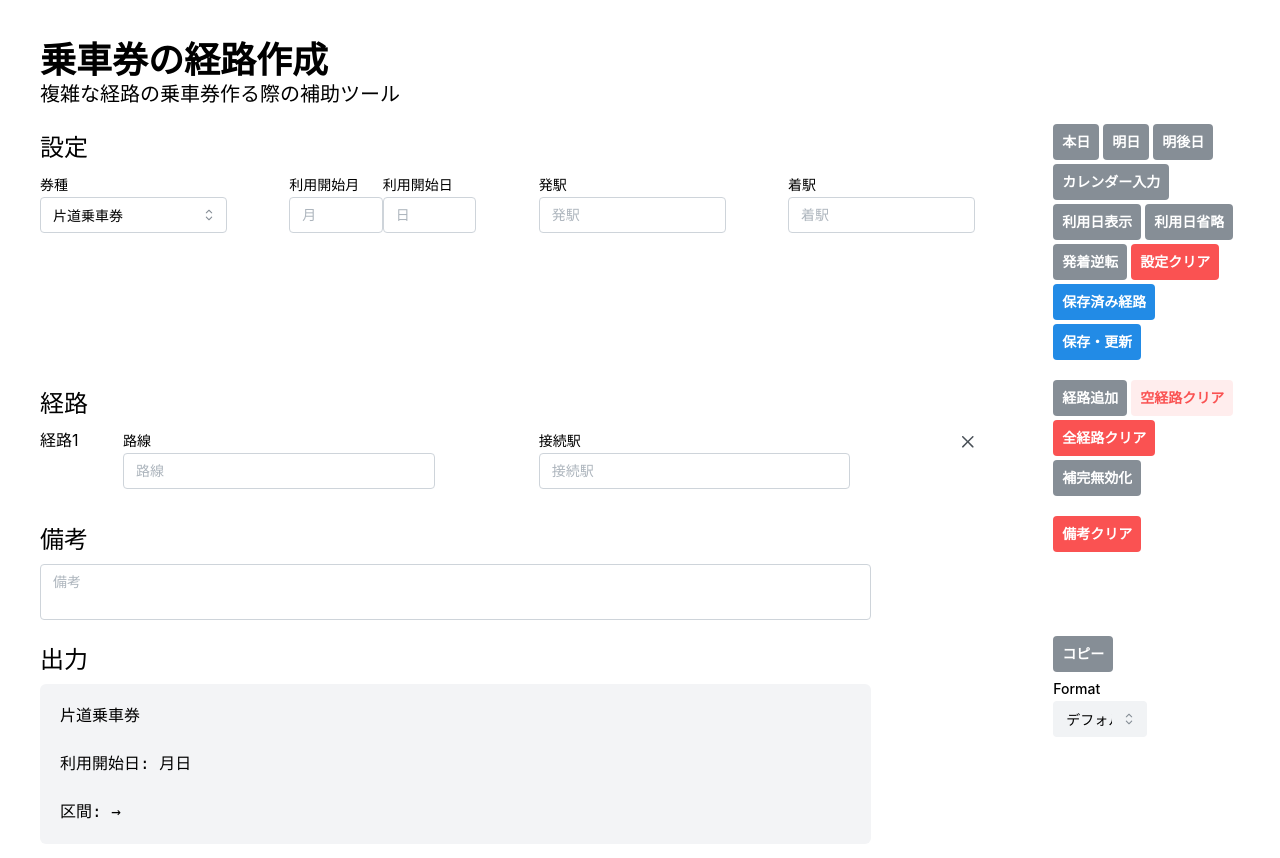
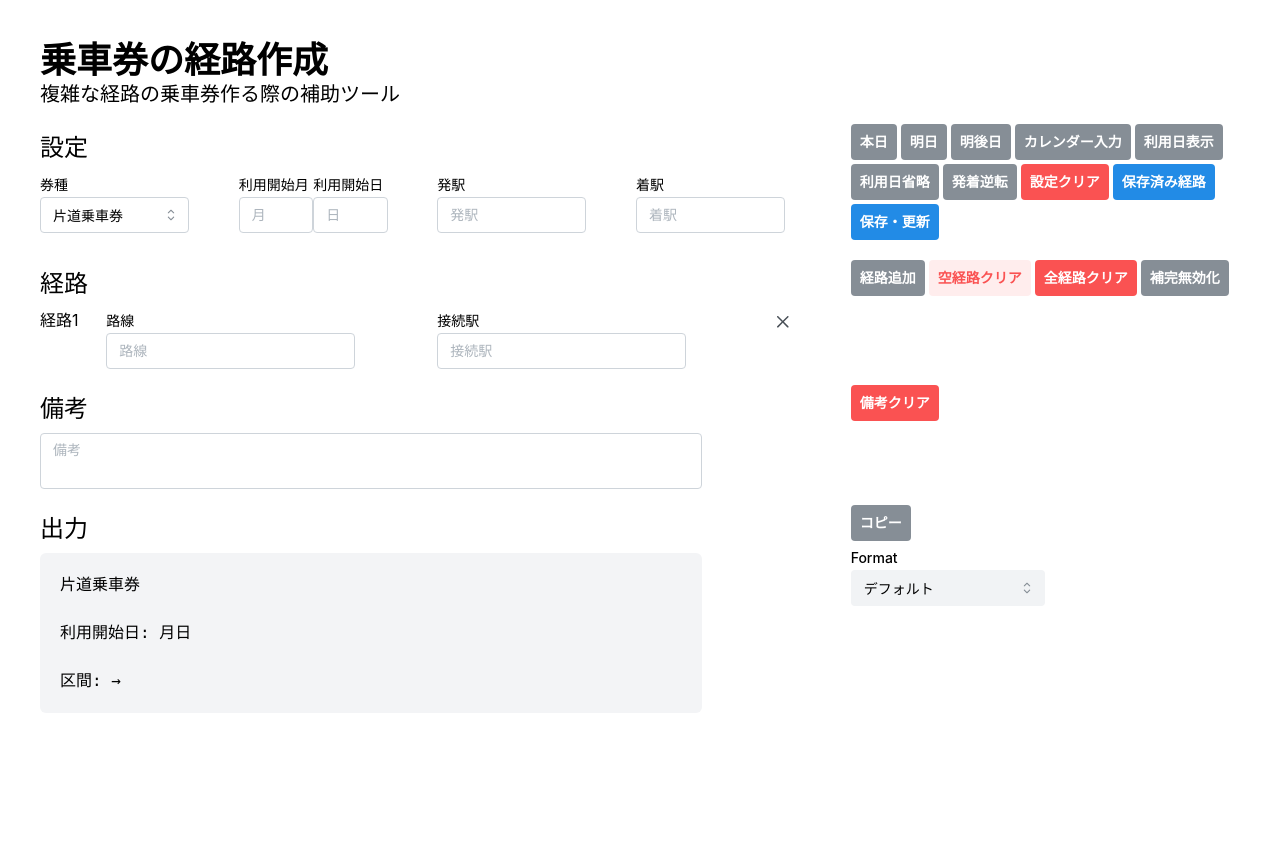
Before and after one commit to hiroxto/fare-ticket-route-planning, a Next.js app: page / in a window 1280 px wide. Shown: the top 858 px of the page. After the commit the page ends 800 px from the top, so only its background shows below. Built offline with nearby package versions, Linux system fonts and the light colour scheme.

Commit message:
feat: ボタン類のエリアを広くする

```diff
--- a/src/components/Route/Note.tsx
+++ b/src/components/Route/Note.tsx
@@ -17,7 +17,7 @@ export default function Note() {
 
     return (
         <>
-            <div className="col-span-10">
+            <div className="col-span-8">
                 <h2 className="section-title">備考</h2>
                 <Textarea
                     placeholder="備考"
@@ -26,7 +26,7 @@ export default function Note() {
                     className="w-10/12"
                 />
             </div>
-            <div className="col-span-2">
+            <div className="col-span-4">
                 <SoundButton
                     variant="filled"
                     color="red"
--- a/src/components/Route/Output.tsx
+++ b/src/components/Route/Output.tsx
@@ -53,14 +53,14 @@ export default function Output() {
 
     return (
         <>
-            <div className="col-span-10">
+            <div className="col-span-8">
                 <h2 className="section-title">出力</h2>
 
                 <pre className="bg-gray-100 p-5 rounded-md w-10/12 whitespace-pre">
                     <span className="whitespace-pre-wrap">{output}</span>
                 </pre>
             </div>
-            <div className="col-span-2">
+            <div className="col-span-4">
                 <CopyButton value={output}>
                     {({ copied, copy }) => (
                         <SoundButton
--- a/src/components/Route/Route.tsx
+++ b/src/components/Route/Route.tsx
@@ -76,7 +76,7 @@ export default function Route() {
 
     return (
         <>
-            <div className="col-span-10">
+            <div className="col-span-8">
                 <h2 className="section-title">経路</h2>
                 {routes.map((route, index) => {
                     const stationError = getStationError(index, route.station);
@@ -146,7 +146,7 @@ export default function Route() {
                     );
                 })}
             </div>
-            <div className="col-span-2">
+            <div className="col-span-4">
                 <SoundButton
                     variant="filled"
                     color="gray"
--- a/src/components/Route/Setting.tsx
+++ b/src/components/Route/Setting.tsx
@@ -48,7 +48,7 @@ export default function Setting() {
 
     return (
         <>
-            <div className="col-span-10">
+            <div className="col-span-8">
                 <h2 className="section-title">設定</h2>
 
                 <div className="grid grid-cols-12">
@@ -108,7 +108,7 @@ export default function Setting() {
                     </div>
                 </div>
             </div>
-            <div className="col-span-2">
+            <div className="col-span-4">
                 <SoundButton
                     variant="filled"
                     color="gray"
```
